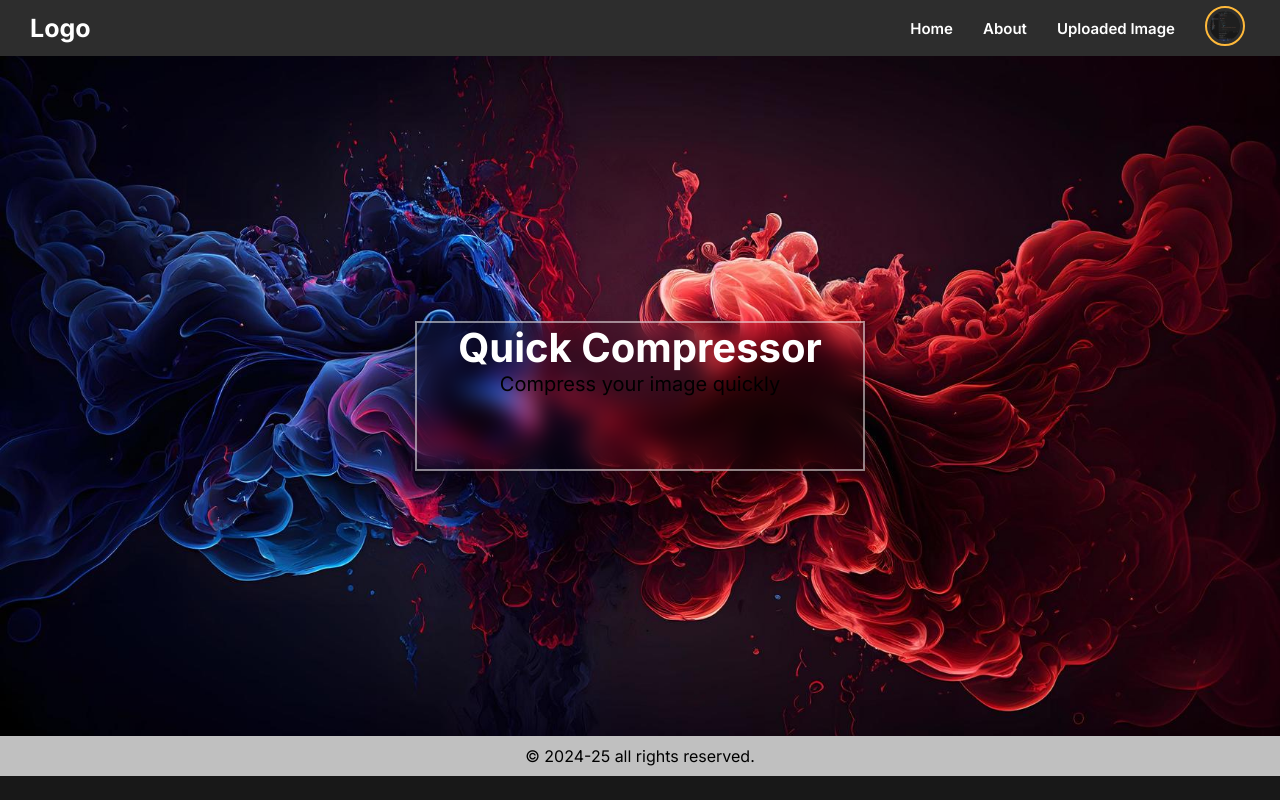
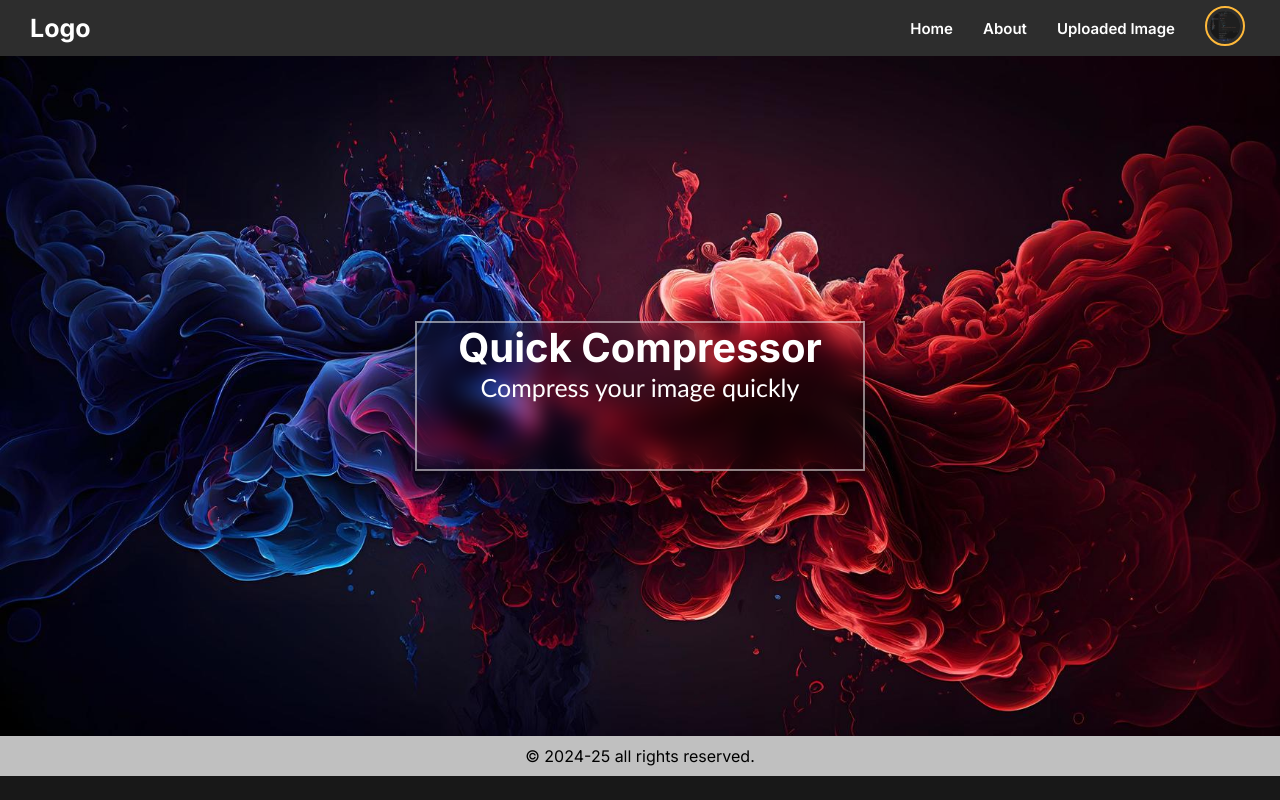
Before and after one commit to pritampaul02/Image-Copressor, a React (Vite) app: page /login in a window 1280 px wide. Built offline with nearby package versions, Linux system fonts and the light colour scheme.

Commit message:
about page edit 04

```diff
--- a/src/style/login.css
+++ b/src/style/login.css
@@ -39,12 +39,12 @@ h2 {
     font-size: 40px;
     color: white;
 }
-/* p {
+p {
     font-size: 25px;
     font-family: "Gill Sans", "Gill Sans MT", Calibri, "Trebuchet MS",
         sans-serif;
     color: white;
-} */
+}
 .google {
     height: 50px;
     width: 300px;
```
